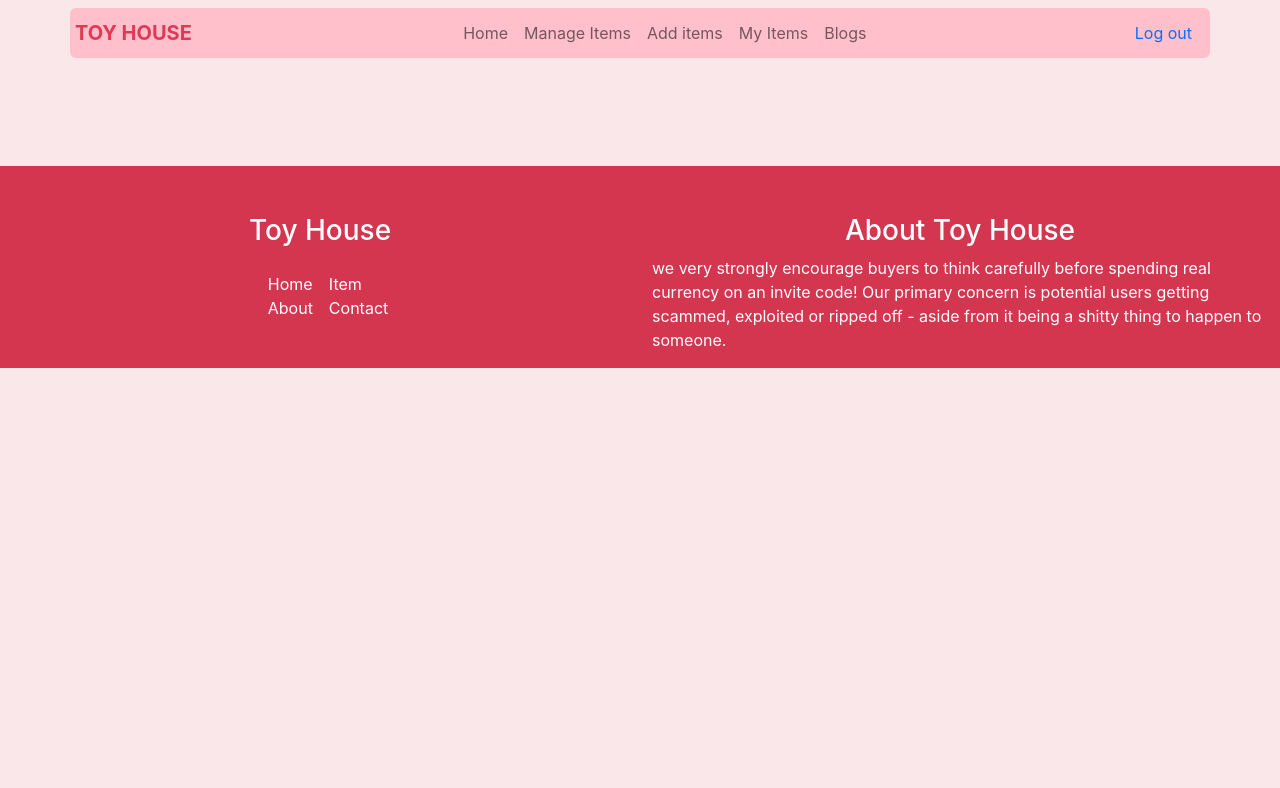
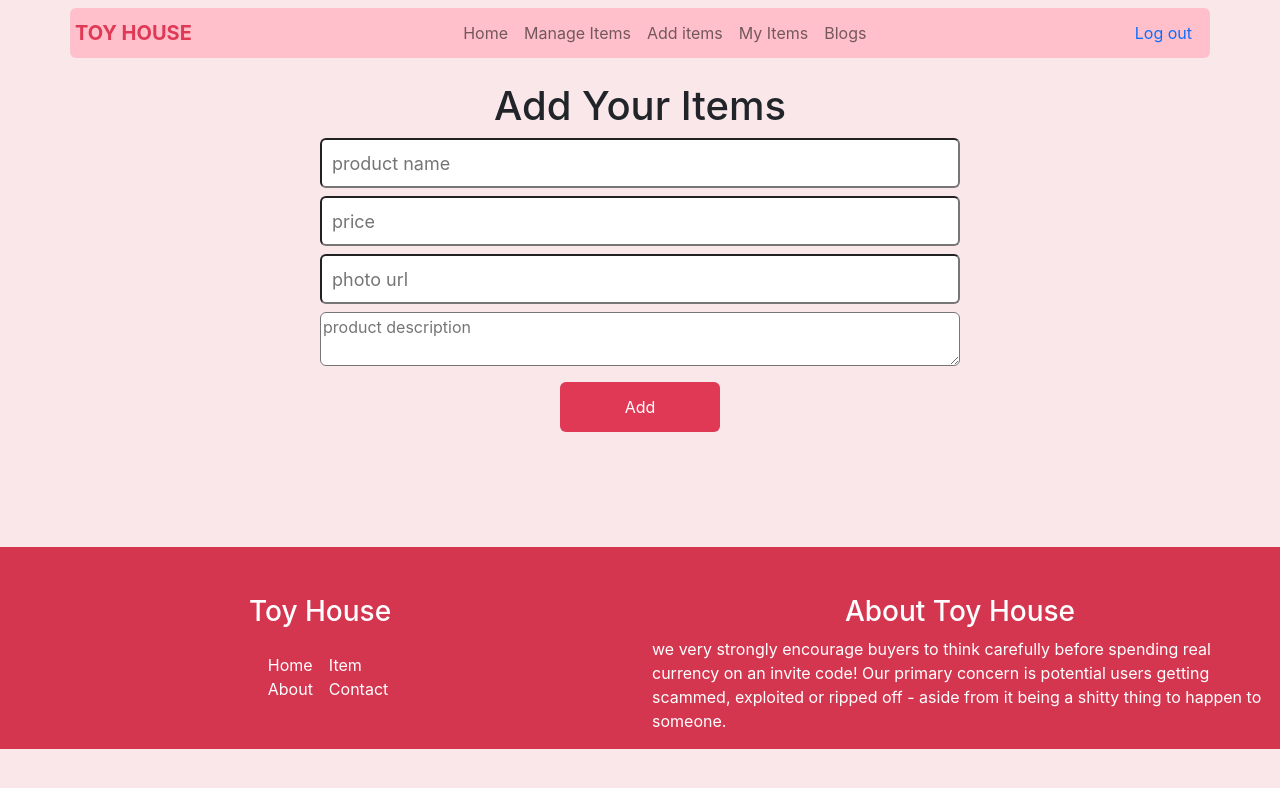
Before and after one commit to KMNayem/toy-house-client, a React (Create React App) app: page /add in a window 1280 px wide. Shown: the top 788 px of the page. Built offline with nearby package versions, Linux system fonts and the light colour scheme; no server answers; sample sign-in values are in the browser's storage.

Commit message:
add item done

```diff
--- a/package.json
+++ b/package.json
@@ -15,6 +15,7 @@
     "react-bootstrap": "^2.4.0",
     "react-dom": "^18.1.0",
     "react-firebase-hooks": "^5.0.3",
+    "react-hook-form": "^7.31.2",
     "react-icons": "^4.3.1",
     "react-router-dom": "^6.3.0",
     "react-router-hook": "^0.7.1",
--- a/src/App.js
+++ b/src/App.js
@@ -9,6 +9,8 @@ import Footer from './Pages/Shared/Footer/Footer';
 import Register from './Pages/Auth/Register/Register';
 import RequireAuth from './Pages/Auth/RequireAuth/RequireAuth';
 import ProductDetails from './Pages/ProductDetails/ProductDetails';
+import ManageItems from './Pages/ManageItems/ManageItems';
+import AddItems from './Pages/AddItems/AddItems';
 
 function App() {
   return (
@@ -28,6 +30,22 @@ function App() {
             </RequireAuth>
           }
         ></Route>
+        <Route
+          path="/manageitems"
+          element={
+            <RequireAuth>
+              <ManageItems></ManageItems>
+            </RequireAuth>
+          }
+        ></Route>
+        <Route
+          path="/add"
+          element={
+            <RequireAuth>
+              <AddItems></AddItems>
+            </RequireAuth>
+          }
+        ></Route>
       </Routes>
       <Footer/>
     </div>
--- /dev/null
+++ b/src/Pages/AddItems/AddItems.js
@@ -0,0 +1,38 @@
+import React from 'react';
+import { useForm } from "react-hook-form";
+
+
+const AddItems = () => {
+
+    const { register, handleSubmit } = useForm();
+  const onSubmit = data => {
+      console.log(data);
+      const url =`http://localhost:5000/product`;
+      fetch(url, {
+          method: 'POST',
+          headers: {
+              'content-type' : 'application/json'
+          },
+          body: JSON.stringify(data)
+      })
+      .then(res => res.json())
+      .then(result => {
+          console.log(result);
+      })
+    };
+
+    return (
+        <div className='w-50 mx-auto'>
+            <h1 className='text-center mt-3'>Add Your Items</h1>
+            <form className='d-flex flex-column' onSubmit={handleSubmit(onSubmit)}>
+                <input className='mb-2 rounded' placeholder='product name' {...register("firstName", { required: true, maxLength: 20 })} />
+                <input className='mb-2 rounded' placeholder='price' type="number" {...register('price')} />
+                <input className='mb-2 rounded' placeholder='photo url' type="text" {...register('picture')} />
+                <textarea className='mb-2 rounded' placeholder='product description' {...register('description')} />
+                <input className='btn manage-btn w-25 align-item mx-auto mt-2 text-center' type="submit" value='Add' />
+            </form>
+        </div>
+    );
+};
+
+export default AddItems;
--- a/src/Pages/Home/Product/Product.js
+++ b/src/Pages/Home/Product/Product.js
@@ -4,7 +4,7 @@ import './product.css'
 
 const Product = ({product}) => {
     const navigate = useNavigate();
-    const { id, quantity, price, picture, name, about    } = product || {};
+    const {_id, quantity, price, picture, name, about    } = product || {};
 
     const handleUseNavigate = (id) => {
         navigate(`/product/${id}`);
@@ -25,7 +25,7 @@ const Product = ({product}) => {
             </small>
           </p>
           <button
-            onClick={() => handleUseNavigate(id)}
+            onClick={() => handleUseNavigate(_id)}
             className="btn card-button rounded-pill"
           >
             Update
--- a/src/Pages/Home/Products/Products.js
+++ b/src/Pages/Home/Products/Products.js
@@ -8,7 +8,7 @@ const Products = () => {
     const [products, setProducts] = useState([]);
 
     useEffect(() =>{
-        fetch('product.json')
+        fetch('http://localhost:5000/product')
         .then(res => res.json())
         .then(data => setProducts(data));
     }, []);
@@ -23,7 +23,7 @@ const Products = () => {
             {
                 products.slice(0, 6).map(products => (
                     <Product
-                    key={products.id} product ={products}
+                    key={products._id} product ={products}
                     ></Product>
                 ))
             }
--- /dev/null
+++ b/src/Pages/ManageItems/ManageItems.js
@@ -0,0 +1,11 @@
+import React from 'react';
+
+const ManageItems = () => {
+    return (
+        <div>
+            <h1>this is manage items</h1>
+        </div>
+    );
+};
+
+export default ManageItems;
--- a/src/Pages/ProductDetails/ProductDetails.js
+++ b/src/Pages/ProductDetails/ProductDetails.js
@@ -1,9 +1,22 @@
-import React from 'react';
+import React, { useEffect, useState } from 'react';
+import { useParams } from 'react-router-dom';
 
 const ProductDetails = () => {
+    const { productId } = useParams();
+    const [product, setProduct] = useState({});
+    const { _id,  name, price, quantity, img } = product;
+
+    useEffect( () =>{
+        const url = `http://localhost:5000/product/${productId}`;
+        console.log(url);
+        fetch(url)
+        .then(res=> res.json())
+        .then(data => setProduct(data));
+
+    }, [])
     return (
         <div>
-            <h1>this is product details</h1>
+            <h1>this is product details : {name}</h1>
         </div>
     );
 };
--- a/src/Pages/Shared/Header/Header.js
+++ b/src/Pages/Shared/Header/Header.js
@@ -21,8 +21,8 @@ const Header = () => {
   <Navbar.Collapse id="responsive-navbar-nav">
     <Nav className="m-auto">
       <Nav.Link as={Link} to='/home'>Home</Nav.Link>
-      <Nav.Link href="#pricing">Manage Items</Nav.Link>
-      <Nav.Link href="#deets">Add items</Nav.Link>
+      <Nav.Link as={Link} to='/manageitems'>Manage Items</Nav.Link>
+      <Nav.Link as={Link} to='/add'>Add items</Nav.Link>
       <Nav.Link eventKey={2} href="#memes">
         My Items
       </Nav.Link>
```
Also changed, not shown: public/product.json (+11 -11 lines), 1 other file (tests, documents, lock files or other folders).
